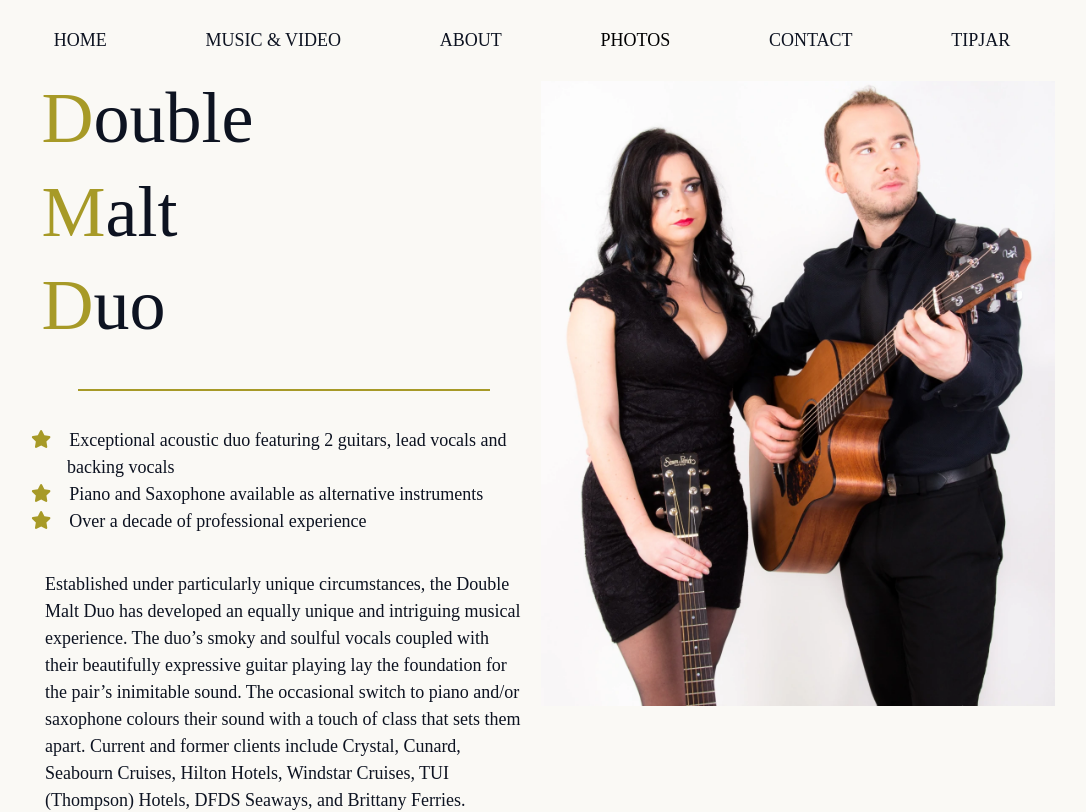
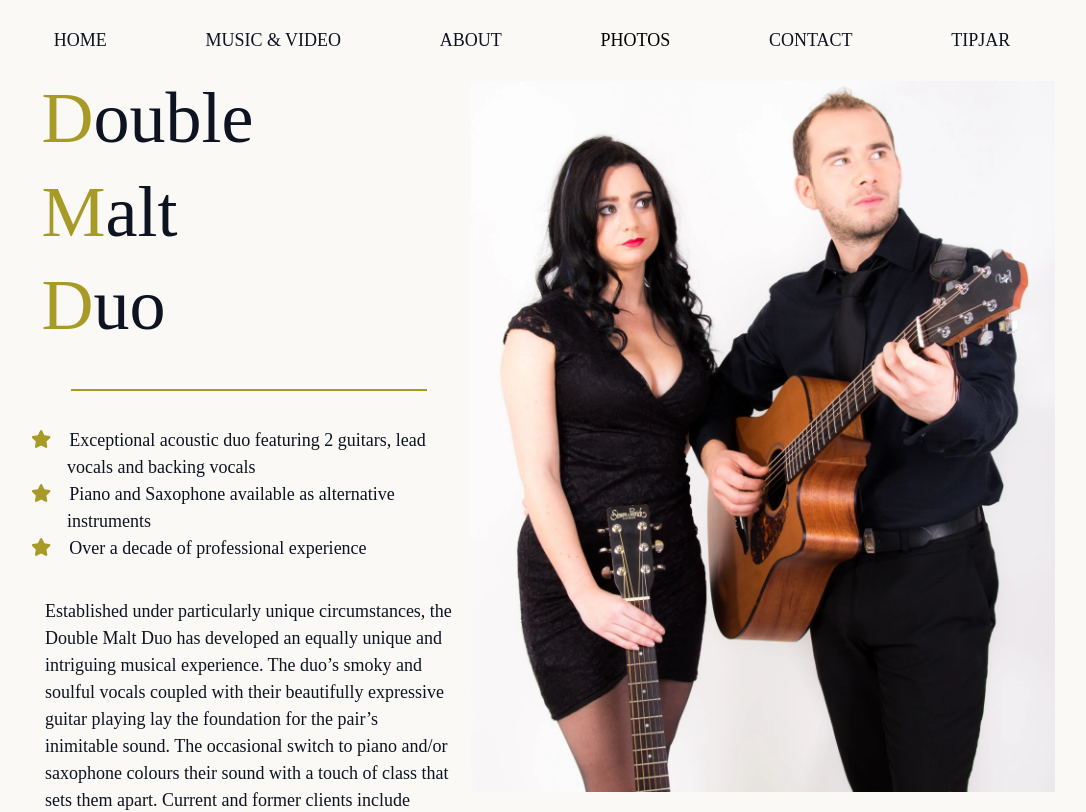
Before and after one commit to D20CM/doublemalt2024, a React (Vite) app: page / in a window 1280 px wide. Shown: the top 812 px of the page, without its empty margins (99-1185 px from the left). Built offline with nearby package versions, Linux system fonts and the light colour scheme; a web font is replaced by a local one.

Commit message:
add link on qr code and some performance tweaks

```diff
--- a/index.html
+++ b/index.html
@@ -15,6 +15,10 @@
     ></script>
     <meta name="viewport" content="width=device-width, initial-scale=1.0" />
     <title>Double Malt Duo</title>
+    <meta
+      name="description"
+      content="Homepage of UK live music duo - Double Malt Duo."
+    />
   </head>
   <body>
     <div id="root"></div>
--- a/src/components/Contact/Contact.jsx
+++ b/src/components/Contact/Contact.jsx
@@ -56,12 +56,15 @@ function Contact() {
           And if you’d like to buy us a drink, you can scan the QR code below or
           click the tips jar button in the menu – cheers!
         </p>
-        <img
-          src={bmc_qr_doublemaltduo}
-          className={css.qrcode}
-          alt="QR code linking to our Buy Me A Coffee page."
-        ></img>
+        <a href="https://buymeacoffee.com/doublemaltduo" target="_blank">
+          <img
+            src={bmc_qr_doublemaltduo}
+            className={css.qrcode}
+            alt="QR code linking to our Buy Me A Coffee page."
+          ></img>
+        </a>
       </div>
+
       <img
         src={dm_contact_photo}
         className={css.contactimage}
--- a/src/components/Contact/contact.module.css
+++ b/src/components/Contact/contact.module.css
@@ -31,6 +31,8 @@ a {
 
 .qrcode {
   display: block;
+  height: 180px;
+  width: 180px;
   max-width: 10em;
   margin: 1em 0;
   text-align: left;
--- a/src/components/Homepage/homepage.module.css
+++ b/src/components/Homepage/homepage.module.css
@@ -47,11 +47,14 @@
 .dm_homepage_photo {
   margin-top: 2em;
   margin-bottom: 2em;
-  max-height: 90vh;
   grid-row-start: 1;
   grid-row-end: 4;
   grid-column-start: 2;
   justify-self: end;
+  height: auto;
+  width: auto;
+  max-height: 90vh;
+  max-width: 100vw;
 }
 
 @media screen and (max-width: 1100px) {
@@ -102,3 +105,9 @@
     grid-row-start: 4;
   }
 }
+
+@media screen and (max-width: 360px) {
+  .duoname {
+    font-size: 2em;
+  }
+}
```
